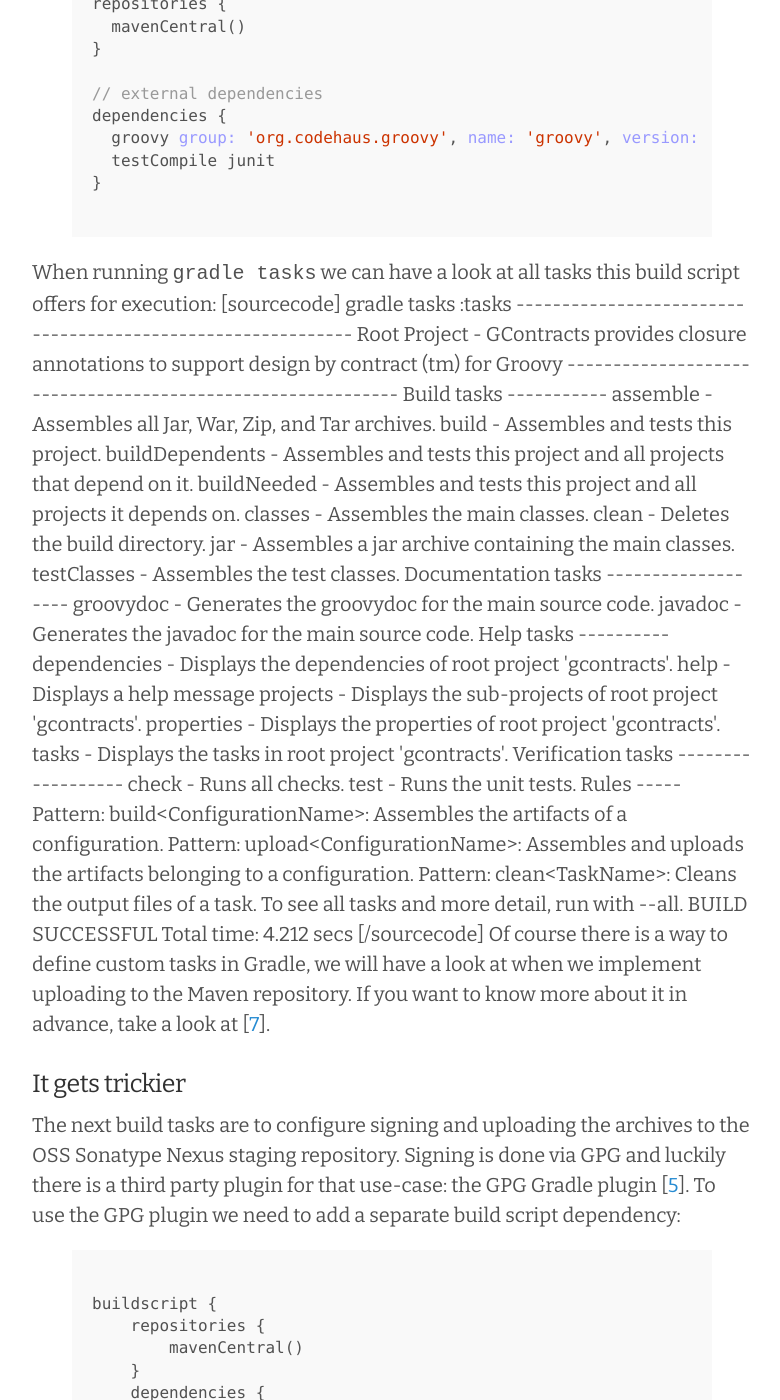
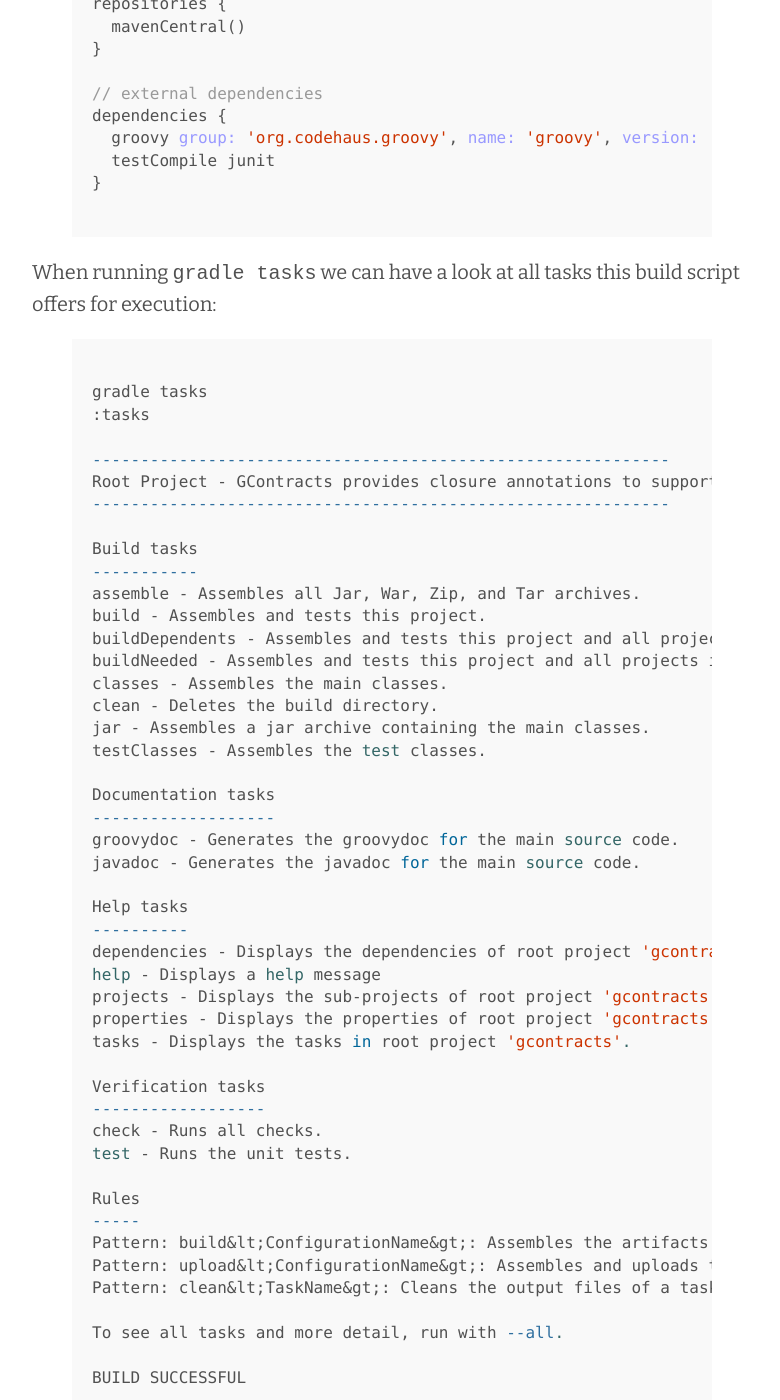
Before and after one commit to andresteingress/andresteingress.github.io, a Jekyll site: the page built from _posts/2011-01-14-using-gradle-in-practice.html, in a window 1280 px wide and 1400 px high, scrolled down 5007 px. Shown: the whole window, without its empty margins (248-1028 px from the left). Built offline with Jekyll 4.4.1, drawn with Linux system fonts in a browser that asks for light colours; Markdown is read by kramdown in place of the engine named in the settings; comment, search, counter and statistics services are not loaded; some of the changed text lies outside the part shown.

Commit message:
fixed missing source code section

```diff
--- a/_posts/2011-01-14-using-gradle-in-practice.html
+++ b/_posts/2011-01-14-using-gradle-in-practice.html
@@ -149,7 +149,7 @@
 
 When running <code>gradle tasks</code> we can have a look at all tasks this build script offers for execution:
 
-[sourcecode]
+{% highlight bash %}
 gradle tasks
 :tasks
 
@@ -197,7 +197,7 @@
 BUILD SUCCESSFUL
 
 Total time: 4.212 secs
-[/sourcecode]
+{% endhighlight %}
 
 Of course there is a way to define custom tasks in Gradle, we will have a look at when we implement uploading to the Maven repository. If you want to know more about it in advance, take a look at [<a href="http://www.gradle.org/0.9.1/docs/userguide/">7</a>].
 
@@ -339,7 +339,7 @@
 
 Executing <code>gradle uploadArchives</code> now leads to the following result:
 
-[sourcecode]
+{% highlight bash %}
 :compileJava UP-TO-DATE
 :compileGroovy UP-TO-DATE
 :processResources UP-TO-DATE
@@ -372,7 +372,7 @@
 Uploaded 1K
 
 BUILD SUCCESSFUL
-[/sourcecode]
+{% endhighlight %}
 
 The source files, javadoc and binary are now signed and uploaded to the staging repository. This is exactly what we've been striving for. We're done for now.
 
```
